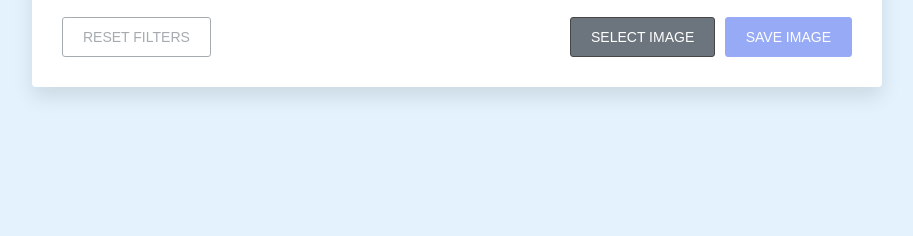
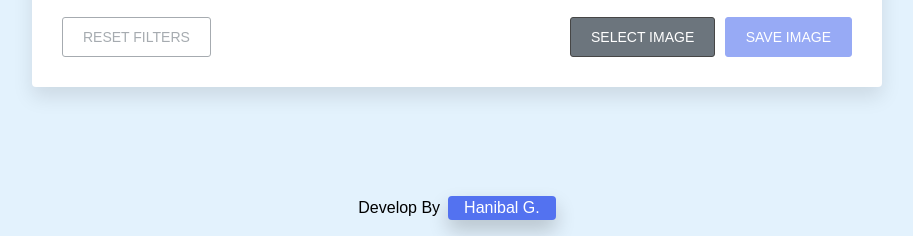
Before and after one commit to hanibalgirmay/image-Editor, a plain HTML site: page index.html in a window 1280 px wide. Shown: the part 564-800 px from the top of the page, without its empty margins (183-1096 px from the left). Drawn offline with nearby package versions, Linux system fonts and the light colour scheme; a web font is replaced by a local one.

Commit message:
update design

```diff
--- a/assets/scss/_global.scss
+++ b/assets/scss/_global.scss
@@ -203,3 +203,23 @@ body {
     }
 
 }
+
+.footer {
+  position: absolute;
+  bottom: 1rem;
+  left: 0;
+  right: 0;
+  display: flex;
+  justify-content: center;
+  align-items: center;
+  gap: .5rem;
+
+  a {
+    background-color: #5372f0;
+    padding: .2rem 1rem;
+    color: #fff;
+    text-decoration: none;
+    border-radius: 4px;
+    box-shadow: 0 10px 20px rgba(0,0,0,.2);
+  }
+}
--- a/index.html
+++ b/index.html
@@ -60,6 +60,10 @@
         </div>
     </div>
 
+    <div class="footer">
+        Develop By <a target="_blank" href="https://github.com/hanibalgirmay"> Hanibal G.</a>
+    </div>
+
 
     <script src="./assets/js/main.js"></script>
 </body>
```
Also changed, not shown: assets/css/main.css, 1 other file.
